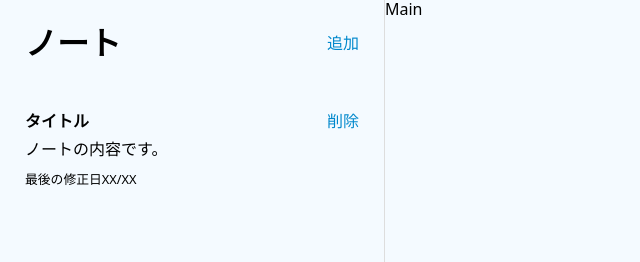
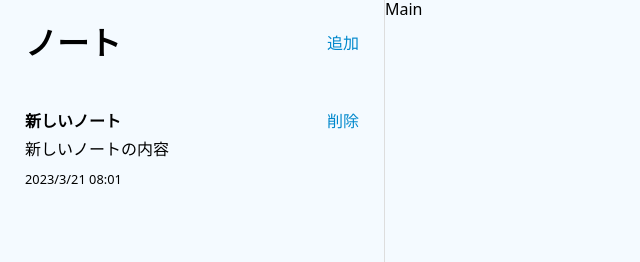
Before and after one commit to s-yoshiii/note-app-react, a React (Vite) app: page / in a window 1280 px wide. Both pictures are taken after a click on the button "追加". Shown: the top 262 px of the page, without its empty margins (0-640 px from the left). Built offline with nearby package versions, Linux system fonts and the light colour scheme.

Commit message:
map関数でノートを全て出力してみよう

```diff
--- a/src/App.jsx
+++ b/src/App.jsx
@@ -18,7 +18,7 @@
   };
   return (
     <div className="App">
-      <Sidebar onAddNote={onAddNote} />
+      <Sidebar onAddNote={onAddNote} notes={notes} />
       <Main />
     </div>
   );
--- a/src/components/Sidebar.jsx
+++ b/src/components/Sidebar.jsx
@@ -1,7 +1,7 @@
 import React from "react";
 import styles from "./Sidebar.module.css";
 
-const Sidebar = ({ onAddNote }) => {
+const Sidebar = ({ onAddNote, notes }) => {
   return (
     <div className={styles.sidebar}>
       <div className={styles.header}>
@@ -11,14 +11,21 @@
         </button>
       </div>
       <div className={styles.notes}>
-        <div className={styles.item}>
-          <div className={styles.title}>
-            <strong>タイトル</strong>
-            <button>削除</button>
+        {notes.map((note) => (
+          <div className={styles.item}>
+            <div className={styles.title}>
+              <strong>{note.title}</strong>
+              <button>削除</button>
+            </div>
+            <p>{note.content}</p>
+            <small>
+              {new Date(note.modDate).toLocaleDateString("ja-JP", {
+                hour: "2-digit",
+                minute: "2-digit",
+              })}
+            </small>
           </div>
-          <p>ノートの内容です。</p>
-          <small>最後の修正日XX/XX</small>
-        </div>
+        ))}
       </div>
     </div>
   );
```
